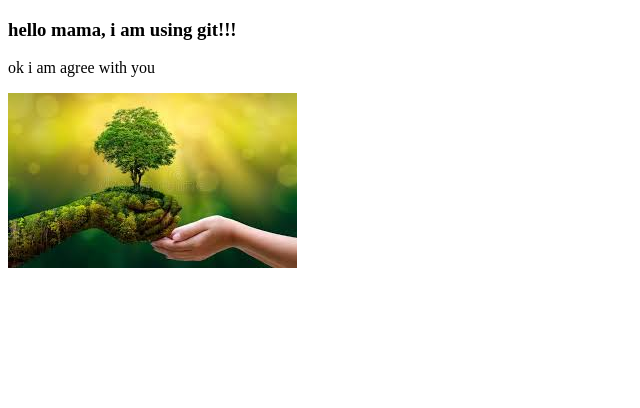
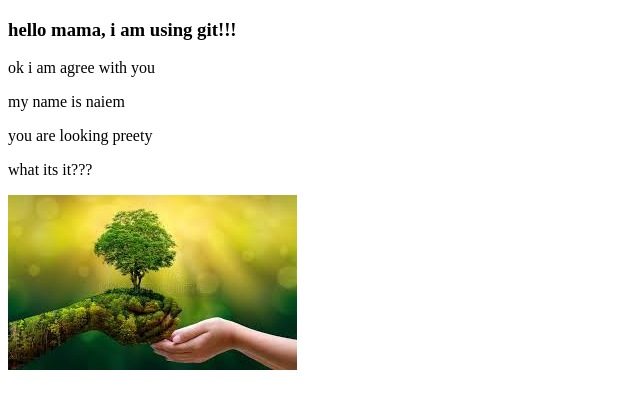
Before and after one commit to Fatema-Tuz-Zohora/my-first-website, a plain HTML site: page index.html in a window 1280 px wide. Shown: the whole page, without its empty margins (0-640 px from the left). Drawn offline with Linux system fonts and the light colour scheme.

Commit message:
add text

```diff
--- a/index.html
+++ b/index.html
@@ -8,6 +8,9 @@
 <body>
     <h3>hello mama, i am using git!!!</h3>
     <p>ok i am agree with you</p>
+    <p>my name is naiem</p>
+    <p>you are looking preety</p>
+    <p>what its it???</p>
     <img src="nature.jpeg">
 </body>
 </html>
```
